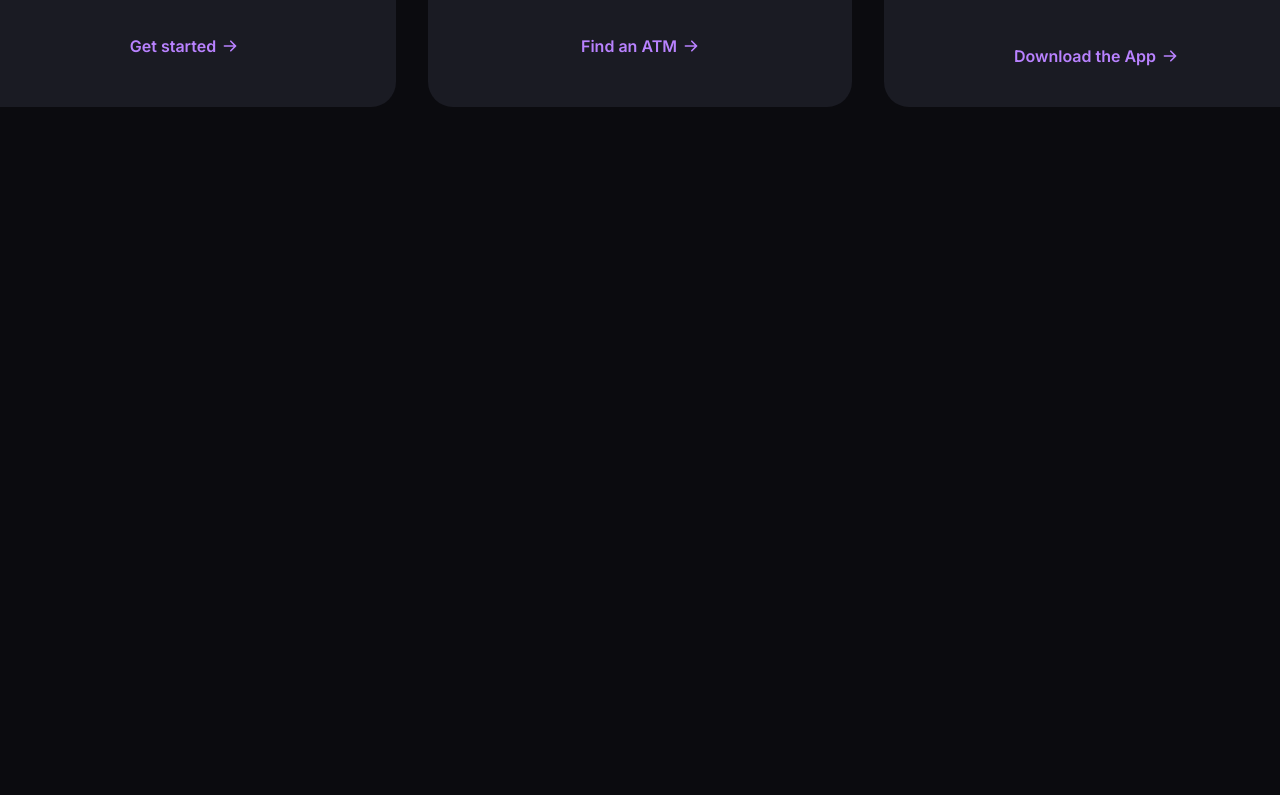
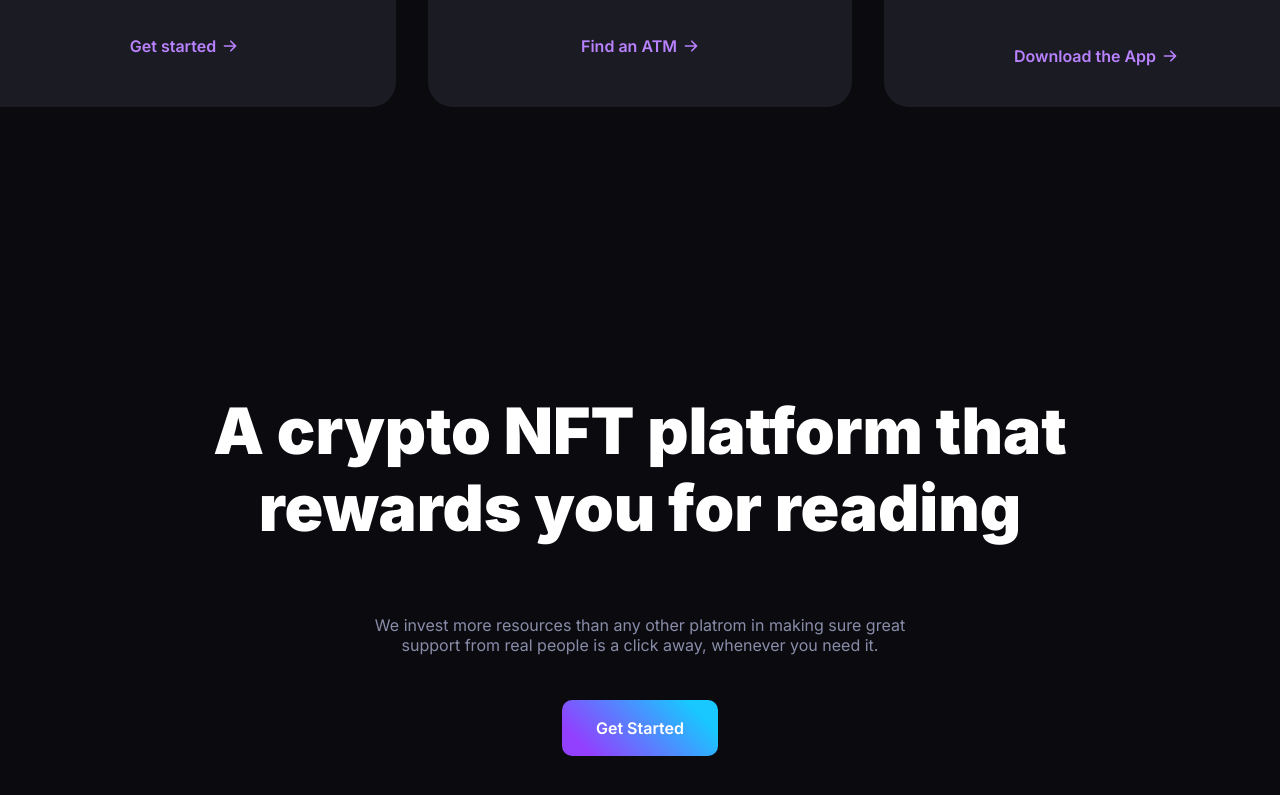
Before and after one commit to joao3g/NFT-Website, a React (Vite) app: page / in a window 1280 px wide. Shown: the part 1213-2008 px from the top of the page. Before the commit the page ends 1440 px from the top, so only its background shows below. Built offline with nearby package versions, Linux system fonts and the light colour scheme.

Commit message:
Invest Section

```diff
--- a/src/App.tsx
+++ b/src/App.tsx
@@ -1,5 +1,6 @@
 import { CardSection } from './components/CardSection'
 import { HomeSection } from './components/HomeSection'
+import { InvestSection } from './components/InvestSection'
 import { Navbar } from './components/Navbar'
 
 function App() {
@@ -9,6 +10,7 @@ function App() {
       <Navbar />
       <HomeSection />
       <CardSection />
+      <InvestSection />
     </div>
   )
 }
--- /dev/null
+++ b/src/components/InvestSection.tsx
@@ -0,0 +1,66 @@
+import React from "react"
+import styled, { keyframes } from "styled-components"
+
+import { Button } from "./Button"
+
+const Section = styled.section`
+    height: 80vh;
+    width: 80%;
+
+    margin: auto;
+
+    display: flex;
+    flex-direction: row;
+
+    justify-content: center;
+    align-items: center;
+`
+
+const Main = styled.div`
+    display: flex;
+    flex: 1;
+    flex-direction: column;
+
+    justify-content: center;
+    align-items: center;
+
+    color: #FFF;
+    font-family: 'Inter', sans-serif;
+
+    h1{
+        font-style: normal;
+        font-weight: 900;
+        font-size: 64px;
+
+        text-align: center;
+    }
+
+    p{
+        color: #898CA9;
+
+        font-style: normal;
+        font-weight: 400;
+        font-size: 16px;
+
+        margin-bottom: 45px;
+
+        text-align: center;
+    }
+`
+
+export const InvestSection = () => {
+    return(
+        <Section>
+            <Main>
+                <h1>A crypto NFT platform that <br /> rewards you for reading</h1>
+                <p>We invest more resources than any other platrom in making sure great <br />support from real people is a click away, whenever you need it.</p>
+                <Button
+                    fillBackground={2}
+                    size="large"
+                >
+                    Get Started
+                </Button>
+            </Main>
+        </Section>
+    )
+}
```
